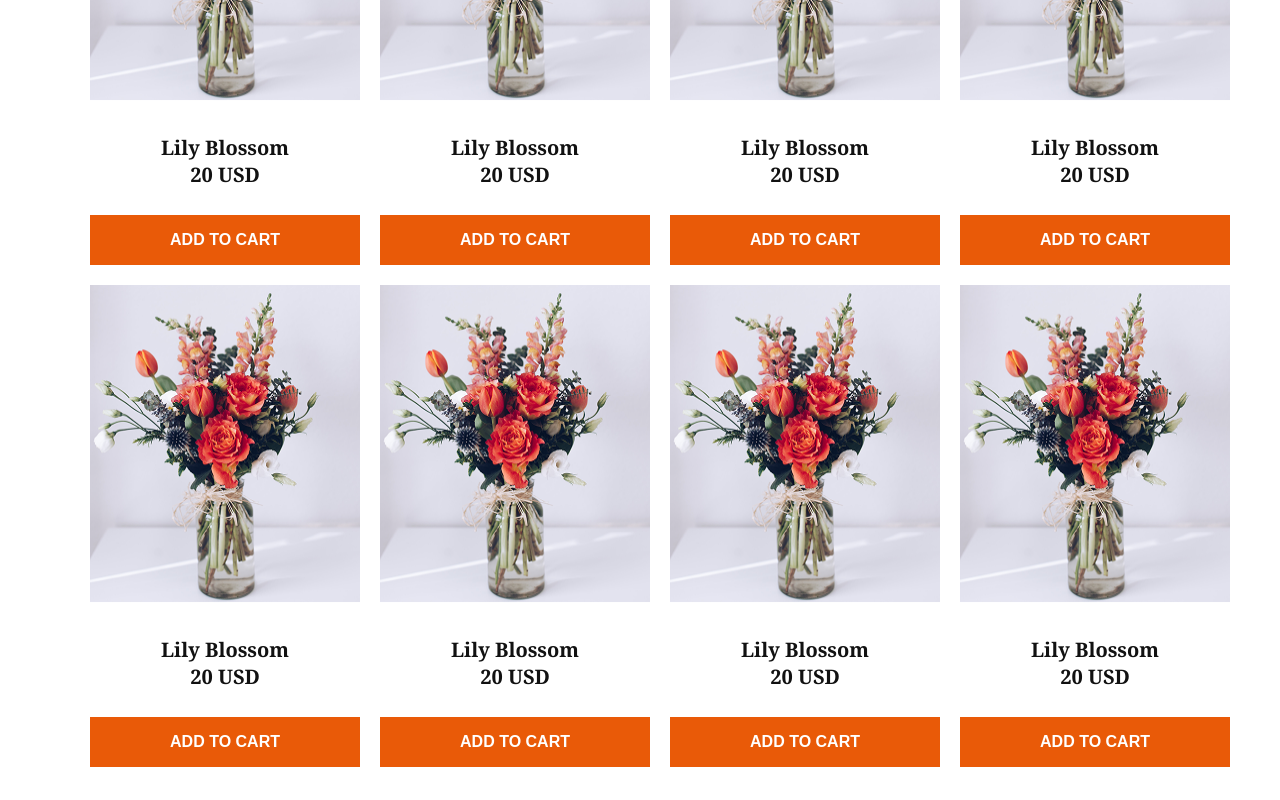
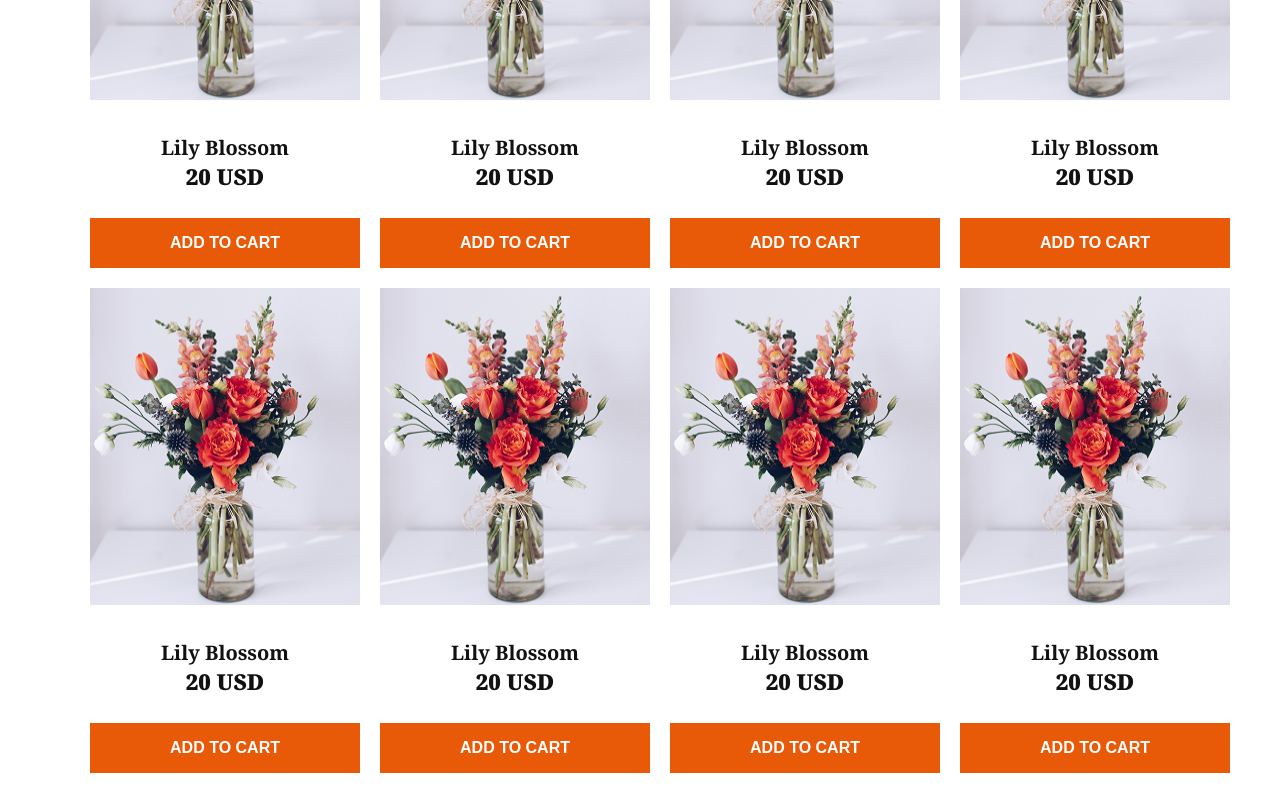
Before and after one commit to Mahidkarim/my-second-assignment, a plain HTML site: page index.html in a window 1280 px wide. Shown: the part 1220-2020 px from the top of the page. Drawn offline with Linux system fonts and the light colour scheme.

```diff
--- a/index.html
+++ b/index.html
@@ -66,49 +66,49 @@
                 <div class="plant-grid-section">
                     <div class="plant-grid">
                         <img class="sample-flower" src="assets/sample-flower-image.png" alt="">
-                        <h4 class="lily">Lily Blossom <br class="br">20 USD</h4>
+                        <h4 class="lily">Lily Blossom <br><span class="br">20 USD</span></h4>
 
                         <button class="cart">ADD TO CART</button>
                     </div>
                     <div class="plant-grid">
                         <img class="sample-flower" src="assets/sample-flower-image.png" alt="">
-                        <h4 class="lily">Lily Blossom <br>20 USD</h4>
+                        <h4 class="lily">Lily Blossom <br><span class="br">20 USD</span></h4>
 
                         <button class="cart">ADD TO CART</button>
                     </div>
                     <div class="plant-grid">
                         <img class="sample-flower" src="assets/sample-flower-image.png" alt="">
-                        <h4 class="lily">Lily Blossom <br>20 USD</h4>
+                        <h4 class="lily">Lily Blossom <br><span class="br">20 USD</span></h4>
 
                         <button class="cart">ADD TO CART</button>
                     </div>
                     <div class="plant-grid">
                         <img class="sample-flower" src="assets/sample-flower-image.png" alt="">
-                        <h4 class="lily">Lily Blossom <br>20 USD</h4>
+                        <h4 class="lily">Lily Blossom <br><span class="br">20 USD</span></h4>
 
                         <button class="cart">ADD TO CART</button>
                     </div>
                     <div class="plant-grid">
                         <img class="sample-flower" src="assets/sample-flower-image.png" alt="">
-                        <h4 class="lily">Lily Blossom <br>20 USD</h4>
+                        <h4 class="lily">Lily Blossom <br><span class="br">20 USD</span></h4>
 
                         <button class="cart">ADD TO CART</button>
                     </div>
                     <div class="plant-grid">
                         <img class="sample-flower" src="assets/sample-flower-image.png" alt="">
-                        <h4 class="lily">Lily Blossom <br>20 USD</h4>
+                        <h4 class="lily">Lily Blossom <br><span class="br">20 USD</span></h4>
 
                         <button class="cart">ADD TO CART</button>
                     </div>
                     <div class="plant-grid">
                         <img class="sample-flower" src="assets/sample-flower-image.png" alt="">
-                        <h4 class="lily">Lily Blossom <br>20 USD</h4>
+                        <h4 class="lily">Lily Blossom <br><span class="br">20 USD</span></h4>
 
                         <button class="cart">ADD TO CART</button>
                     </div>
                     <div class="plant-grid">
                         <img class="sample-flower" src="assets/sample-flower-image.png" alt="">
-                        <h4 class="lily">Lily Blossom <br>20 USD</h4>
+                        <h4 class="lily">Lily Blossom <br><span class="br">20 USD</span></h4>
 
                         <button class="cart">ADD TO CART</button>
                     </div>
@@ -191,7 +191,7 @@
             <div class="join-mail">
                 <h2 class="join-head">Join the colorful Bunch</h2>
                 <div class="email-field"><input class="email" type="email" name="" id=""
-                        placeholder="Write email"><button class="button-su">Subscribe</button>
+                     placeholder="Write email" ><button class="button-su">Subscribe</button>
                 </div>
             </div>
         </div>
--- a/styles/style.css
+++ b/styles/style.css
@@ -1,6 +1,3 @@
-
-
-
  .noto-serif-font {
      font-family: "Noto Serif", serif;
      font-optical-sizing: auto;
@@ -101,12 +98,14 @@
  .lily {
      font-size: 20px;
      color: #111111;
+
  }
 
  .br {
      font-size: 22px;
-     font-weight: bold;
+     font-weight: 900;
      color: #111111;
+
  }
 
 
@@ -162,6 +161,7 @@
 
  .hero-plant {
      position: relative;
+
  }
 
  .hero-logo {
@@ -305,6 +305,7 @@
  .email {
      width: 644px;
      height: 42px;
+     padding-left: 20px;
  }
 
 
@@ -510,7 +511,6 @@
 
      .plant-love-section {
          flex-direction: column;
-
      }
 
      .hero-pic {
```
Lines whose indentation alone changed are shown as unchanged.
